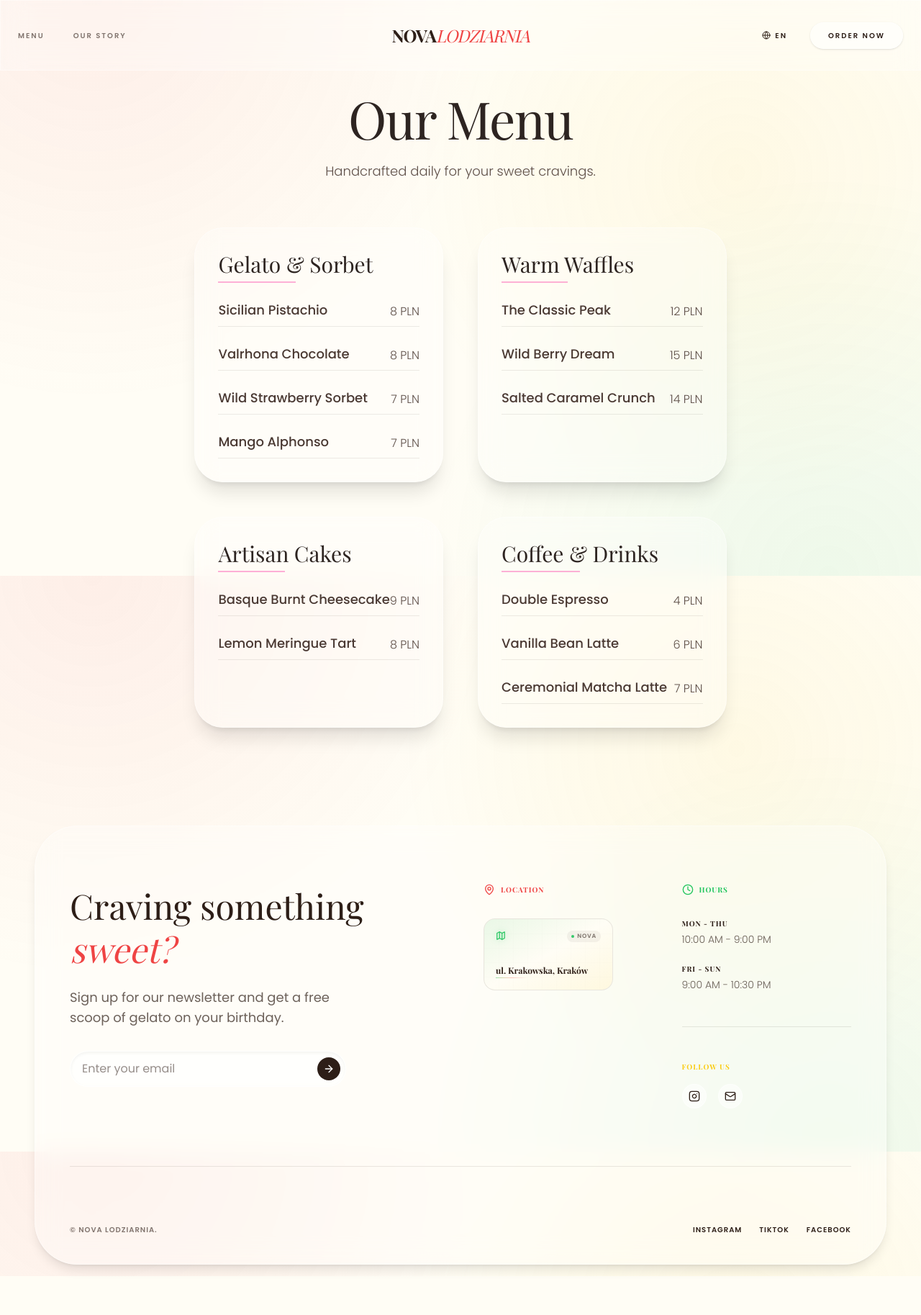
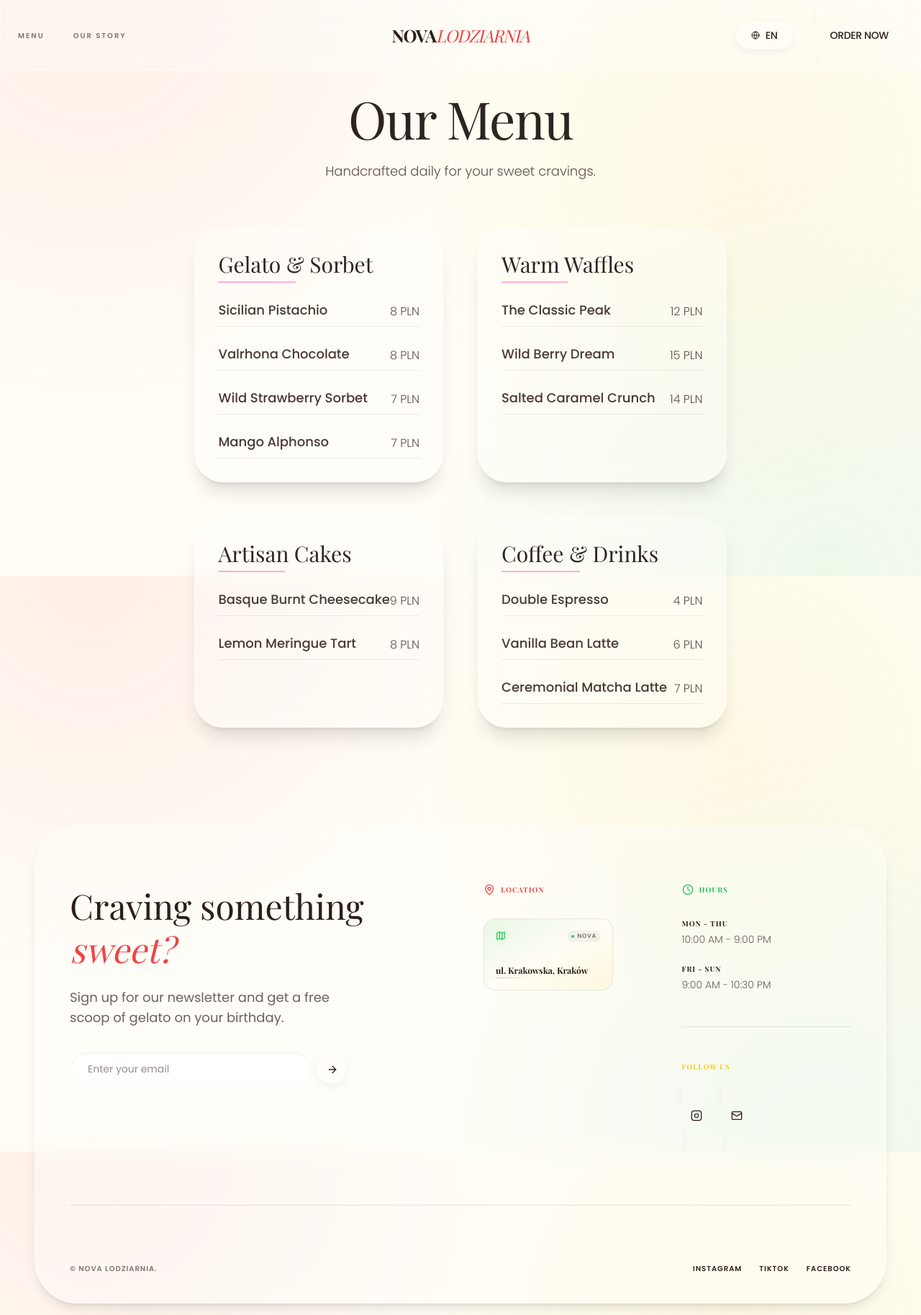
Before and after one commit to bartlomiejbialoskorski2004-crypto/nova-lodziarnia, a React (Vite) app: page /menu in a window 1280 px wide. Shown: the whole page at 72% size. Before the commit the page ends 1773 px from the top, so only its background shows below. Built offline with nearby package versions, Linux system fonts and the light colour scheme; a web font is replaced by a local one.

Commit message:
feat: replace every button with GlassButton component

```diff
--- a/package.json
+++ b/package.json
@@ -14,6 +14,7 @@
     "@google/genai": "^1.29.0",
     "@tailwindcss/vite": "^4.1.14",
     "@vitejs/plugin-react": "^5.0.4",
+    "class-variance-authority": "^0.7.1",
     "dotenv": "^17.2.3",
     "express": "^4.21.2",
     "lucide-react": "^0.546.0",
--- a/src/components/FeaturedMenu.tsx
+++ b/src/components/FeaturedMenu.tsx
@@ -3,6 +3,7 @@ import { ArrowRight } from 'lucide-react';
 import { Link } from 'react-router-dom';
 import { useLanguage } from '../contexts/LanguageContext';
 import { GlowCard } from './ui/spotlight-card';
+import { GlassButton } from './ui/glass-button';
 
 export default function FeaturedMenu() {
   const { t } = useLanguage();
@@ -55,12 +56,15 @@ export default function FeaturedMenu() {
             viewport={{ once: true }}
             transition={{ duration: 0.6, delay: 0.2 }}
           >
-            <Link
+            <GlassButton
+              as={Link}
               to="/menu"
-              className="group flex items-center gap-2 text-sm font-semibold uppercase tracking-wider hover:text-nova-pink transition-colors cursor-pointer"
+              size="sm"
             >
-              {t.featured.viewAll} <ArrowRight className="w-4 h-4 group-hover:translate-x-1 transition-transform" />
-            </Link>
+              <span className="flex items-center gap-2 text-xs font-bold uppercase tracking-wider">
+                {t.featured.viewAll} <ArrowRight className="w-4 h-4" />
+              </span>
+            </GlassButton>
           </motion.div>
         </div>
 
--- a/src/components/Footer.tsx
+++ b/src/components/Footer.tsx
@@ -1,6 +1,7 @@
 import { ArrowRight, MapPin, Mail, Instagram, Clock } from 'lucide-react';
 import { useLanguage } from '../contexts/LanguageContext';
 import { LocationMap } from './ui/expand-map';
+import { GlassButton } from './ui/glass-button';
 
 export default function Footer() {
   const { t } = useLanguage();
@@ -19,16 +20,16 @@ export default function Footer() {
             <p className="text-nova-text/70 text-lg mb-8 max-w-sm">
               {t.footer.desc}
             </p>
-            <form className="relative max-w-sm">
+            <form className="relative max-w-sm flex items-center gap-2">
               <input
                 type="email"
                 placeholder={t.footer.emailPlaceholder}
-                className="w-full bg-white/50 backdrop-blur-sm border border-white/60 py-3 px-4 pr-12 rounded-full focus:outline-none focus:bg-white/70 transition-colors shadow-inner"
+                className="flex-1 bg-white/50 backdrop-blur-sm border border-white/60 py-3.5 px-6 rounded-full focus:outline-none focus:bg-white/70 transition-colors shadow-inner text-sm"
                 required
               />
-              <button type="submit" className="absolute right-2 top-1/2 -translate-y-1/2 w-8 h-8 bg-nova-text rounded-full flex items-center justify-center text-white hover:bg-nova-pink transition-colors cursor-pointer">
+              <GlassButton type="submit" size="icon">
                 <ArrowRight className="w-4 h-4" />
-              </button>
+              </GlassButton>
             </form>
           </div>
 
@@ -63,8 +64,12 @@ export default function Footer() {
               <div className="mt-12 pt-12 border-t border-nova-text/10">
                  <h4 className="text-[10px] uppercase tracking-widest font-bold mb-4 text-nova-caramel">Follow Us</h4>
                  <div className="flex gap-4">
-                    <a href="#" className="p-2 glass-pill rounded-full hover:bg-nova-pink hover:text-white transition-all"><Instagram className="w-4 h-4" /></a>
-                    <a href="#" className="p-2 glass-pill rounded-full hover:bg-nova-pink hover:text-white transition-all"><Mail className="w-4 h-4" /></a>
+                    <GlassButton size="icon" as="a" href="#">
+                      <Instagram className="w-4 h-4" />
+                    </GlassButton>
+                    <GlassButton size="icon" as="a" href="#">
+                      <Mail className="w-4 h-4" />
+                    </GlassButton>
                  </div>
               </div>
             </div>
--- a/src/components/Navbar.tsx
+++ b/src/components/Navbar.tsx
@@ -3,6 +3,7 @@ import { Menu, Globe, X, ArrowRight, Instagram, Mail } from 'lucide-react';
 import { Link, useLocation } from 'react-router-dom';
 import { motion, AnimatePresence } from 'motion/react';
 import { useLanguage } from '../contexts/LanguageContext';
+import { GlassButton } from './ui/glass-button';
 
 export default function Navbar() {
   const { t, language, setLanguage } = useLanguage();
@@ -55,26 +56,34 @@ export default function Navbar() {
 
           {/* Desktop Right Nav */}
           <div className="hidden md:flex items-center justify-end gap-8 relative">
-            <button
+            <GlassButton
+              size="sm"
               onClick={toggleLanguage}
-              className="flex items-center gap-1.5 text-[10px] uppercase tracking-[0.2em] font-bold hover:text-nova-pink transition-all"
+              className="flex items-center gap-1.5 text-[10px] uppercase tracking-[0.2em] font-bold"
             >
-              <Globe className="w-3 h-3" /> {language.toUpperCase()}
-            </button>
-            <a href="#order" className="glass-pill px-6 py-2.5 rounded-full text-[10px] font-bold hover:bg-nova-pink hover:text-white transition-all uppercase tracking-[0.2em] shadow-sm border border-nova-text/10">
+              <span className="flex items-center gap-2">
+                <Globe className="w-3 h-3" /> {language.toUpperCase()}
+              </span>
+            </GlassButton>
+            <GlassButton
+              size="sm"
+              as="a"
+              href="#order"
+              className="text-[10px] font-bold uppercase tracking-[0.2em]"
+            >
               {t.nav.orderNow}
-            </a>
+            </GlassButton>
           </div>
 
           {/* Mobile Toggle */}
           <div className="flex md:hidden items-center gap-4 ml-auto">
-            <button
+            <GlassButton
+              size="icon"
               onClick={toggleMenu}
-              className="p-2 glass-panel rounded-xl text-nova-text"
               aria-label="Toggle Menu"
             >
               {isOpen ? <X className="w-6 h-6" /> : <Menu className="w-6 h-6" />}
-            </button>
+            </GlassButton>
           </div>
         </div>
       </nav>
@@ -128,13 +137,16 @@ export default function Navbar() {
                   transition={{ delay: 0.6 }}
                   className="flex items-center justify-between py-6 border-t border-nova-text/10"
                 >
-                  <button
+                  <GlassButton
+                    size="sm"
                     onClick={toggleLanguage}
                     className="flex items-center gap-3 text-xs font-bold uppercase tracking-[0.2em]"
                   >
-                    <Globe className="w-5 h-5 text-nova-pink" />
-                    <span>{language === 'en' ? 'Switch to Polish' : 'Zmień na Angielski'}</span>
-                  </button>
+                    <span className="flex items-center gap-3">
+                      <Globe className="w-5 h-5 text-nova-pink" />
+                      <span>{language === 'en' ? 'Switch to Polish' : 'Zmień na Angielski'}</span>
+                    </span>
+                  </GlassButton>
                 </motion.div>
 
                 <motion.div
@@ -143,12 +155,12 @@ export default function Navbar() {
                   transition={{ delay: 0.7 }}
                   className="flex items-center gap-6"
                 >
-                  <a href="#" className="p-4 glass-panel rounded-2xl text-nova-text hover:bg-nova-pink hover:text-white transition-all">
+                  <GlassButton size="icon" as="a" href="#">
                     <Instagram className="w-6 h-6" />
-                  </a>
-                  <a href="#" className="p-4 glass-panel rounded-2xl text-nova-text hover:bg-nova-pink hover:text-white transition-all">
+                  </GlassButton>
+                  <GlassButton size="icon" as="a" href="#">
                     <Mail className="w-6 h-6" />
-                  </a>
+                  </GlassButton>
                   <div className="flex-1" />
                   <Link to="/" className="text-xl font-serif font-bold tracking-tighter text-nova-text opacity-40">
                     NOVA
--- a/src/components/Story.tsx
+++ b/src/components/Story.tsx
@@ -1,5 +1,6 @@
 import { motion } from 'motion/react';
 import { useLanguage } from '../contexts/LanguageContext';
+import { GlassButton } from './ui/glass-button';
 
 export default function Story() {
   const { t } = useLanguage();
@@ -76,9 +77,11 @@ export default function Story() {
             whileInView={{ opacity: 1, y: 0 }}
             viewport={{ once: true }}
             transition={{ duration: 0.6, delay: 0.2 }}
-            className="mt-10 inline-block border-b border-nova-text pb-1 text-sm uppercase tracking-widest font-semibold hover:text-nova-pink hover:border-nova-pink transition-colors cursor-pointer"
+            className="mt-10"
           >
-            {t.story.cta}
+            <GlassButton>
+              <span className="text-xs font-bold uppercase tracking-widest">{t.story.cta}</span>
+            </GlassButton>
           </motion.div>
         </div>
 
--- /dev/null
+++ b/src/components/ui/glass-button.tsx
@@ -0,0 +1,79 @@
+import * as React from "react";
+import { cva, type VariantProps } from "class-variance-authority";
+
+function cn(...inputs: (string | undefined | null | false)[]): string {
+  return inputs.filter(Boolean).join(" ");
+}
+
+const glassButtonVariants = cva(
+  "relative isolate cursor-pointer rounded-full transition-all duration-300",
+  {
+    variants: {
+      size: {
+        default: "text-base font-medium",
+        sm: "text-sm font-medium",
+        lg: "text-lg font-medium",
+        icon: "h-10 w-10",
+      },
+    },
+    defaultVariants: {
+      size: "default",
+    },
+  }
+);
+
+const glassButtonTextVariants = cva(
+  "glass-button-text relative block select-none tracking-tight",
+  {
+    variants: {
+      size: {
+        default: "px-8 py-3.5",
+        sm: "px-5 py-2",
+        lg: "px-10 py-4",
+        icon: "flex h-10 w-10 items-center justify-center",
+      },
+    },
+    defaultVariants: {
+      size: "default",
+    },
+  }
+);
+
+export interface GlassButtonProps
+  extends React.ButtonHTMLAttributes<HTMLButtonElement>,
+    VariantProps<typeof glassButtonVariants> {
+  contentClassName?: string;
+  as?: any;
+}
+
+const GlassButton = React.forwardRef<HTMLButtonElement, GlassButtonProps>(
+  ({ className, children, size, contentClassName, as: Component = "button", ...props }, ref) => {
+    return (
+      <div
+        className={cn(
+          "glass-button-wrap group relative inline-block rounded-full",
+          className
+        )}
+      >
+        <Component
+          className={cn("glass-button", glassButtonVariants({ size }))}
+          ref={ref}
+          {...props}
+        >
+          <span
+            className={cn(
+              glassButtonTextVariants({ size }),
+              contentClassName
+            )}
+          >
+            {children}
+          </span>
+        </Component>
+        <div className="glass-button-shadow absolute inset-0 -z-10 rounded-full transition-all duration-300 group-hover:scale-110 group-hover:blur-xl opacity-0 group-hover:opacity-40"></div>
+      </div>
+    );
+  }
+);
+GlassButton.displayName = "GlassButton";
+
+export { GlassButton, glassButtonVariants };
--- a/src/index.css
+++ b/src/index.css
@@ -56,6 +56,46 @@ h1, h2, h3, h4, h5, h6 {
   backdrop-filter: blur(8px);
   -webkit-backdrop-filter: blur(8px);
   border: 1px solid rgba(255, 255, 255, 0.5);
+}
+
+/* =============================================
+   GlassButton Component Styles
+   ============================================= */
+
+.glass-button-wrap {
+  position: relative;
+  transition: transform 0.3s cubic-bezier(0.34, 1.56, 0.64, 1);
+}
+
+.glass-button-wrap:hover {
+  transform: translateY(-2px);
+}
+
+.glass-button {
+  background: rgba(255, 255, 255, 0.2);
+  backdrop-filter: blur(12px);
+  -webkit-backdrop-filter: blur(12px);
+  border: 1px solid rgba(255, 255, 255, 0.4);
+  box-shadow:
+    0 4px 15px rgba(0, 0, 0, 0.05),
+    inset 0 0 0 1px rgba(255, 255, 255, 0.2);
+  color: var(--color-nova-text);
+  overflow: hidden;
+}
+
+.glass-button-text {
+  z-index: 1;
+}
+
+.glass-button-shadow {
+  background: var(--color-nova-pink);
+  filter: blur(20px);
+  opacity: 0;
+  transition: opacity 0.3s ease, transform 0.3s ease;
+}
+
+.glass-button-wrap:hover .glass-button-shadow {
+  opacity: 0.3;
 }
 
 /* =============================================
```
Also changed, not shown: src/components/Hero.tsx (+19 -11 lines), src/components/SeasonalOffer.tsx (+11 -6 lines), 1 other file (tests, documents, lock files or other folders).
